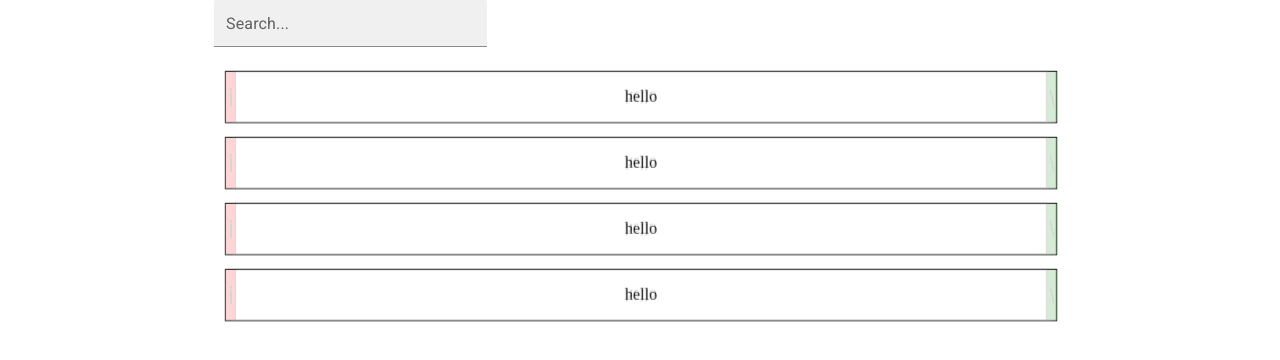
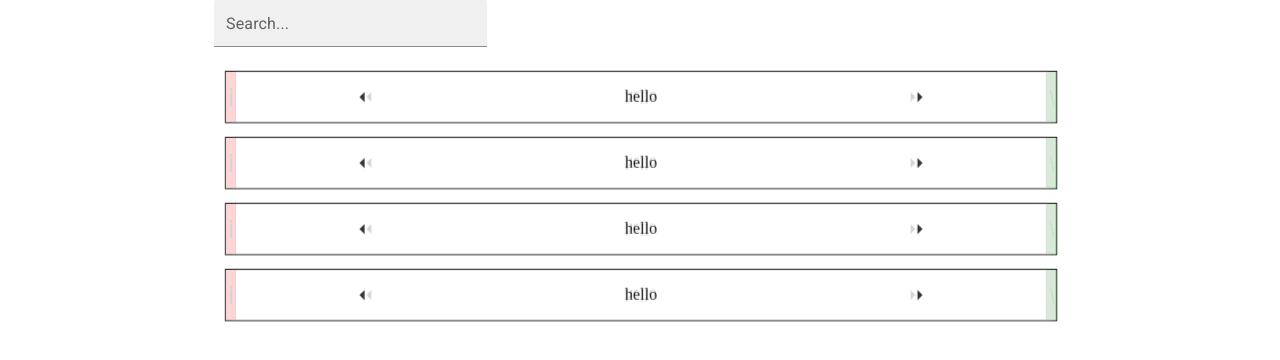
Before and after one commit to codercor/vocabulary-notebook, a React (Create React App) app: page / in a window 1280 px wide. Shown: the part 190-550 px from the top of the page. Built offline with nearby package versions, Linux system fonts and the light colour scheme.

Commit message:
Fix : word component desktop rotation change problem fixed :100:

```diff
--- a/src/components/WordCard/Box3d.js
+++ b/src/components/WordCard/Box3d.js
@@ -1,21 +1,21 @@
 import React from 'react'
 import './index.css'
-import DeleteIcon from '@mui/icons-material/Delete';
-import EditIcon from '@mui/icons-material/Edit';
+import {Delete as DeleteIcon,Edit as EditIcon, ArrowLeft,ArrowRight} from '@mui/icons-material';
 
 
 export default function index(props) {
     const style = {}
     return (
-        <div className="scene">
-            <div onTouchEnd={props.onTouchEnd} onTouchStart={props.onTouchStart} className="cube" style={{ transform: `rotateX(${props.rotate.x}deg) rotateY(${props.rotate.y}deg) rotateZ(${props.rotate.z}deg)` }} >
-                <div className="face front" style={style}> {props.faces.front} </div>
-                <div className="face back" style={style}> {props.faces.back} </div>
-                <div className="face top" style={style}> {props.faces.top} </div>
-                <div className="face bottom" style={style}> {props.faces.bottom} </div>
-                <div onClick={props.onDelete} className="face left" style={style}><DeleteIcon /></div>
-                <div onClick={props.onUpdate} className="face right" style={style}><EditIcon /></div>
+        <div style={{userSelect:'none'}} className="scene">
+            <div onTouchEnd={props.onTouchEnd} onMouseDown={props.onMouseDown} onMouseUp={props.onMouseUp} onTouchStart={props.onTouchStart} className="cube" style={{ transform: `rotateX(${props.rotate.x}deg) rotateY(${props.rotate.y}deg) rotateZ(${props.rotate.z}deg)` }} >
+                <div  className="face front" style={style}>   <ArrowLeft sx={{ display: { xs: 'none', md: 'block' } }} onClick={props.onClickToLeft} /> {props.faces.front}  <ArrowRight sx={{ display: { xs: 'none', md: 'block' } }} onClick={props.onClickToRight} /> </div>
+                <div  className="face back" style={style}> <ArrowLeft sx={{ display: { xs: 'none', md: 'block' } }} onClick={props.onClickToLeft} /> {props.faces.back}  <ArrowRight sx={{ display: { xs: 'none', md: 'block' } }} onClick={props.onClickToRight}/></div>
+                <div  className="face top" style={style}> <ArrowLeft sx={{ display: { xs: 'none', md: 'block' } }} onClick={props.onClickToLeft} /> {props.faces.top}  <ArrowRight sx={{ display: { xs: 'none', md: 'block' } }} onClick={props.onClickToRight}/></div>
+                <div  className="face bottom" style={style}> <ArrowLeft sx={{ display: { xs: 'none', md: 'block' } }} onClick={props.onClickToLeft} /> {props.faces.bottom}  <ArrowRight sx={{ display: { xs: 'none', md: 'block' } }} onClick={props.onClickToRight}/></div>
+                <div  onClick={props.onDelete} className="face left" style={style}><DeleteIcon /></div>
+                <div  onClick={props.onUpdate} className="face right" style={style}><EditIcon /></div>
             </div>
+
         </div>
     )
 }
--- a/src/components/WordCard/index.css
+++ b/src/components/WordCard/index.css
@@ -18,7 +18,7 @@
 	height: 100%;
 	position: absolute;
 	display: flex;
-	justify-content: center;
+	justify-content: space-around;
 	align-items: center;
 	backface-visibility: visible;
 	background-color: white;
@@ -28,6 +28,7 @@
 .front {
 	transform: translateZ(25px) !important;
 	perspective: 500px;
+
 }
 .back {
 	transform: rotateY(-180deg) rotateZ(180deg) translateZ(25px) !important;
@@ -55,3 +56,6 @@
 .bottom {
 	transform: rotateX(-90deg) translateZ(25px);
 }
+
+.rotation-button{
+}
--- a/src/components/WordCard/index.js
+++ b/src/components/WordCard/index.js
@@ -7,10 +7,13 @@ import UpdateDialog from './UpdateDialog'
 export default function WordCard({ word, translation, swipeRotation, id, snackBarOpen }) {
     const [rotate, setRotate] = useState({ x: 0, y: 0, z: 0 })
     const [swipeStart, setSwipeStart] = useState(null)
-    const [swipeEnd, setSwipeEnd] = useState(null)
+    const [swipeEnd, setSwipeEnd] = useState(null);
     const [faceName, setFaceName] = useState("front")//front, back, top, bottom
     const [isAlertOpen, setIsAlertOpen] = useState(false);
     const [isUpdateOpen, setIsUpdateOpen] = useState(false);
+
+
+
     const dispatch = useDispatch()
 
     const setSwipeRotation = (rotation, id) => {
@@ -46,6 +49,7 @@ export default function WordCard({ word, translation, swipeRotation, id, snackBa
     }, [swipeStart, swipeEnd])
 
 
+
     useEffect(() => {
 
         console.log("use effect");
@@ -78,16 +82,27 @@ export default function WordCard({ word, translation, swipeRotation, id, snackBa
 
 
         }} style={{ width: '100%' }}>
-            <UpdateDialog  open={isUpdateOpen} confirm={()=>{
+            <UpdateDialog open={isUpdateOpen} confirm={() => {
                 setIsUpdateOpen(false);
                 snackBarOpen();
-            }} data={{id,word,translation}} cancel={()=>{ setIsUpdateOpen(false) }}  />
+            }} data={{ id, word, translation }} cancel={() => { setIsUpdateOpen(false) }} />
             <AlertDialog title="Are you sure ?" content={`Do you want to delete this word? ${word} = ${translation}`} confirm={() => {
                 dispatch(deleteWord({ id }));
                 setIsAlertOpen(false);
                 snackBarOpen();
             }} cancel={() => { setIsAlertOpen(false) }} open={isAlertOpen} />
-            <Box3d onTouchEnd={(e) => {
+            <Box3d
+                onClickToRight={(e) => {
+                    e.stopPropagation();
+                    if (swipeRotation == "center") setSwipeRotation("right", id)
+                    else if (swipeRotation == "left") setSwipeRotation("center", id)
+                }}
+                onClickToLeft={(e) => {
+                    e.stopPropagation();
+                    if (swipeRotation == "center") setSwipeRotation("left", id)
+                    else if (swipeRotation == "right") setSwipeRotation("center", id)
+                }}
+                onTouchEnd={(e) => {
                     //console.log("End ",e)
                     setSwipeEnd(e.changedTouches[0].clientX)
                 }} onTouchStart={(e) => {
@@ -96,7 +111,7 @@ export default function WordCard({ word, translation, swipeRotation, id, snackBa
                 }} onDelete={(e) => {
                     e.stopPropagation();
                     setIsAlertOpen(true);
-            }} onUpdate={(e)=>{
+                }} onUpdate={(e) => {
                     e.stopPropagation();
                     setIsUpdateOpen(true);
                 }} faces={{ front: word, bottom: translation, back: word, top: translation }} rotate={rotate} />
```
Lines whose indentation alone changed are shown as unchanged.
